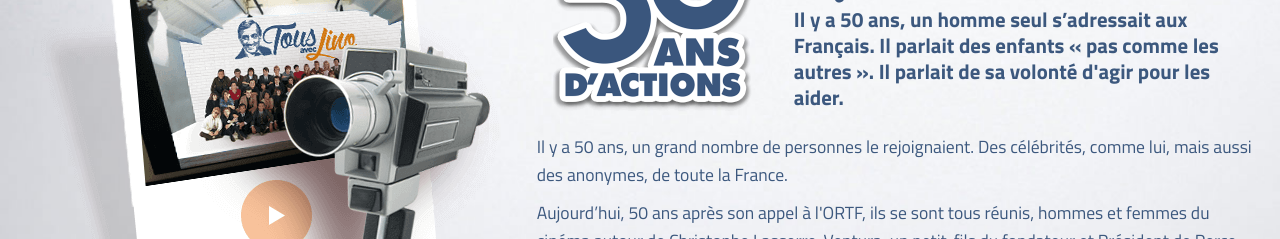
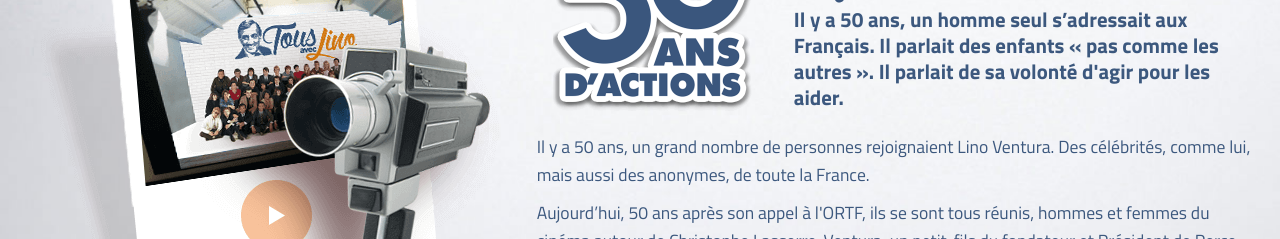
Before and after one commit to adfinitas-app/pn-noel-2015, a plain HTML site: page index.html in a window 1280 px wide. Shown: the part 940-1179 px from the top of the page. Drawn offline with Linux system fonts and the light colour scheme.

Commit message:
Updated 'index.html' via CloudCannon

```diff
--- a/index.html
+++ b/index.html
@@ -86,7 +86,7 @@
                 </div>
             </div>
             <div class="row">
-                <p>Il y a 50 ans, un grand nombre de personnes le rejoignaient. Des célébrités, comme lui, mais aussi des anonymes, de toute la France.</p>
+                <p>Il y a 50 ans, un grand nombre de personnes rejoignaient Lino Ventura. Des célébrités, comme lui, mais aussi des anonymes, de toute la France.</p>
                 <p>Aujourd’hui, 50 ans après son appel à l'ORTF, ils se sont tous réunis, hommes et femmes du cinéma autour de Christophe Lasserre-Ventura, un petit-fils du fondateur et Président de Perce-Neige, pour poursuivre cet instant avec une photo souvenir et renouveler l’engagement de Lino Ventura pour les enfants «&nbsp;pas comme les autres&nbsp;».</p>
                 <p>
                     <a href="https://youtu.be/GHyT1OjHjUA" class="button" target="_blank">Voir le Making Of</a>
```
